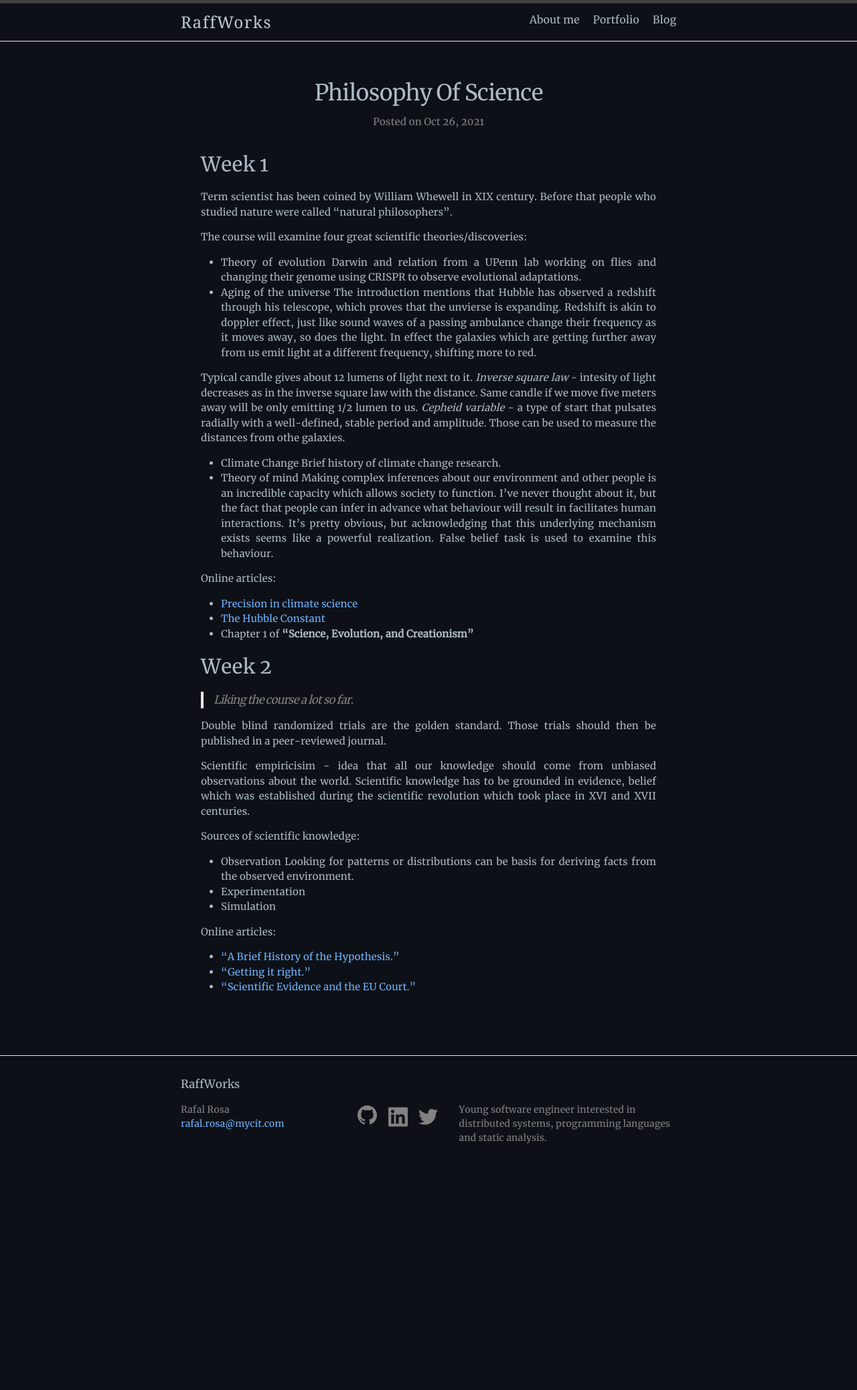
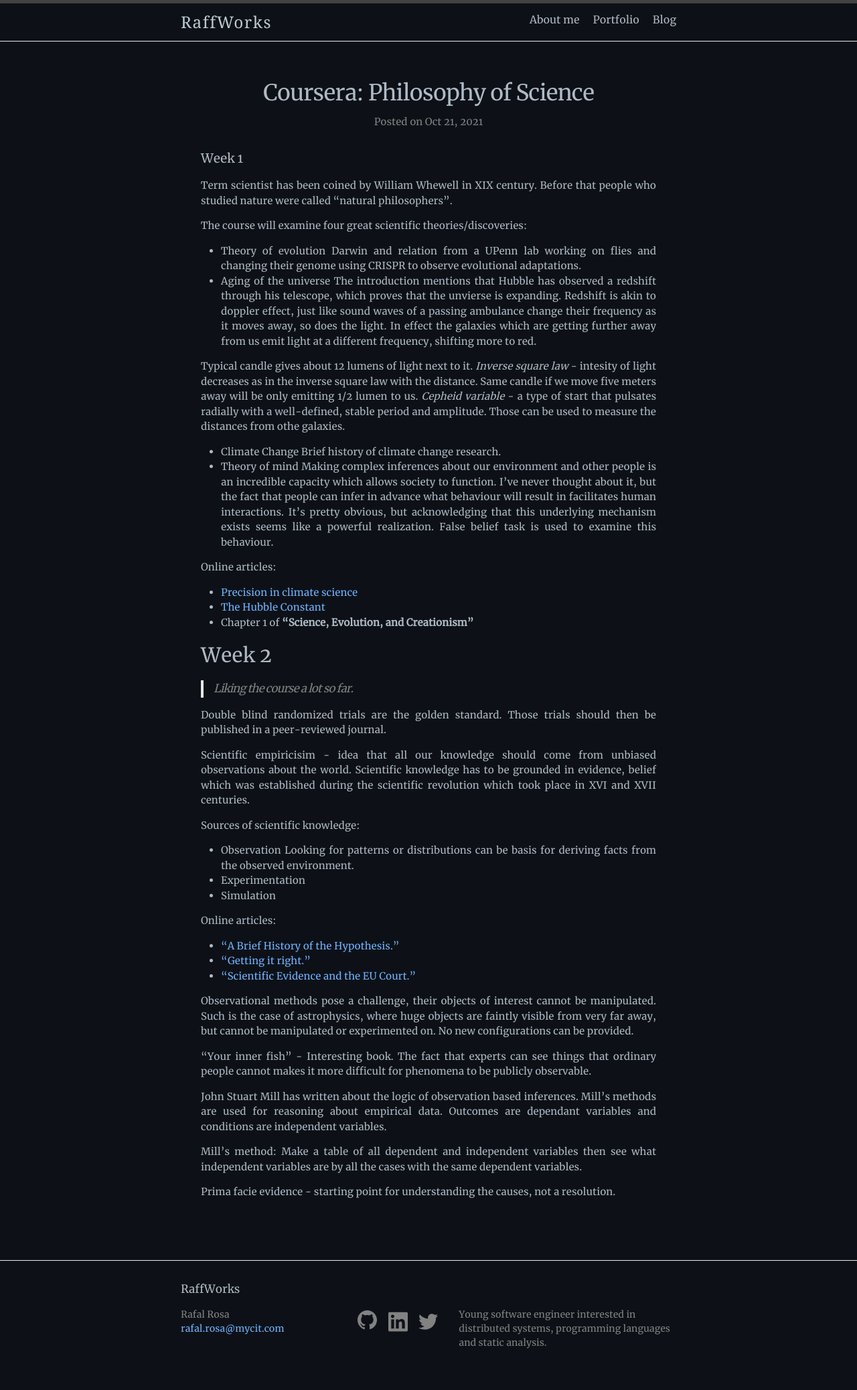
Before and after one commit to pomyslowynick/pomyslowynick.github.io, a Jekyll site: the page built from _posts/2021-10-26-philosophy-of-science.md, in a window 1280 px wide. Shown: the whole page at 67% size. Built offline with Jekyll 4.4.1, drawn with Linux system fonts in a browser that asks for light colours; our own code applies the rules of GitHub Pages for plain Markdown files; before the commit the page ends 1771 px from its top, so only the background shows below that.

```diff
--- a/Gemfile
+++ b/Gemfile
@@ -30,3 +30,6 @@ end
 
 # Performance-booster for watching directories on Windows
 gem "wdm", "~> 0.1.1", :platforms => [:mingw, :x64_mingw, :mswin]
+
+
+gem "kramdown-syntax-coderay", "~> 1.0"
--- a/_config.yml
+++ b/_config.yml
@@ -46,6 +46,9 @@ plugins:
   - jekyll-seo-tag
 
 markdown: kramdown
+
+kramdown:
+  syntax_highlighter: coderay
 # Exclude from processing.
 # The following items will not be processed, by default.
 # Any item listed under the `exclude:` key here will be automatically added to
--- a/_posts/2021-10-26-philosophy-of-science.md
+++ b/_posts/2021-10-26-philosophy-of-science.md
@@ -1,4 +1,11 @@
-## Week 1
+---
+layout: post
+title:  "Coursera: Philosophy of Science"
+date:   2021-10-21 19:46:45 +0100
+categories: personal-development science learning
+---
+
+#### Week 1
 Term scientist has been coined by William Whewell in XIX century. Before that people who studied nature were called "natural philosophers".
 
 The course will examine four great scientific theories/discoveries:
@@ -45,3 +52,16 @@ Online articles:
 * [“A Brief History of the Hypothesis.”](https://www.cell.com/fulltext/S0092-8674(08)00953-7)
 * [“Getting it right.”](https://aeon.co/essays/its-time-for-a-robust-philosophical-defence-of-truth-in-science)
 * [“Scientific Evidence and the EU Court.”](https://www.factcheck.org/2017/07/scientific-evidence-eu-court/)
+
+Observational methods pose a challenge, their objects of interest cannot be manipulated. Such is the case of astrophysics, where huge objects are faintly visible from very far away, but cannot be manipulated or experimented on. No new configurations can be provided.
+
+"Your inner fish" - Interesting book.
+The fact that experts can see things that ordinary people cannot makes it more difficult for phenomena to be publicly observable.
+
+John Stuart Mill has written about the logic of observation based inferences. Mill's methods are used for reasoning about empirical data.
+Outcomes are dependant variables and conditions are independent variables.
+
+Mill's method:
+Make a table of all dependent and independent variables then see what independent variables are by all the cases with the same dependent variables.
+
+Prima facie evidence - starting point for understanding the causes, not a resolution.
--- a/_sass/minima/_base.scss
+++ b/_sass/minima/_base.scss
@@ -2,10 +2,16 @@
  * Reset some basic elements
  */
 body, h1, h2, h3, h4, h5, h6,
-p, blockquote, pre, hr,
+p, blockquote, pre,
 dl, dd, ol, ul, figure {
   margin: 0;
   padding: 0;
+}
+
+hr {
+  padding: 0;
+  margin-top: $spacing-unit * 1.5;
+  margin-bottom: $spacing-unit;
 }
 
 
```
Also changed, not shown: _posts/2021-10-21-c++-1.md (+3 -2 lines), _posts/2021-11-02-OSTEP.md (added, +6 -0 lines), _posts/2021-11-02-ossu-progress.md (added, +45 -0 lines), Gemfile.lock.
